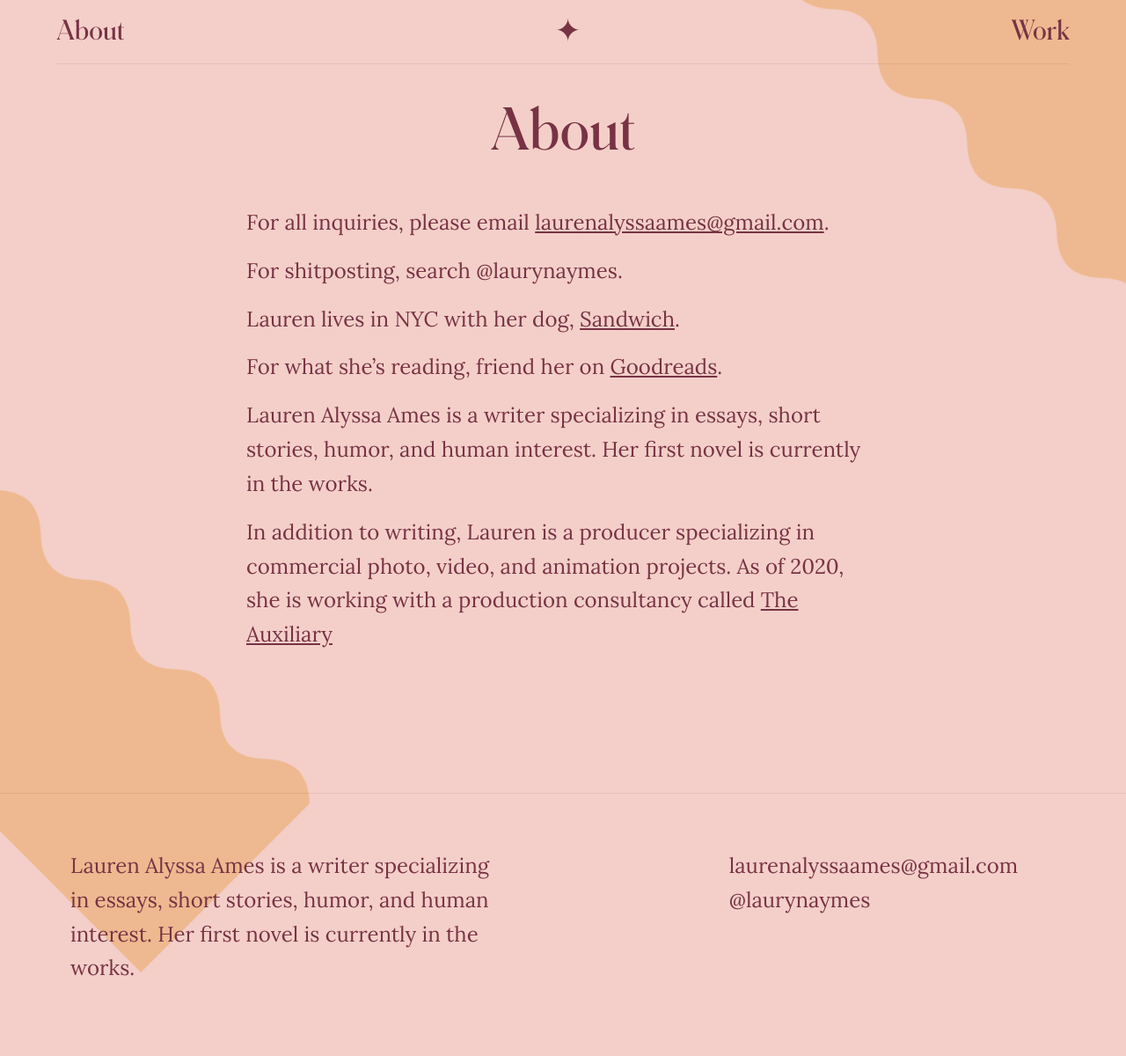
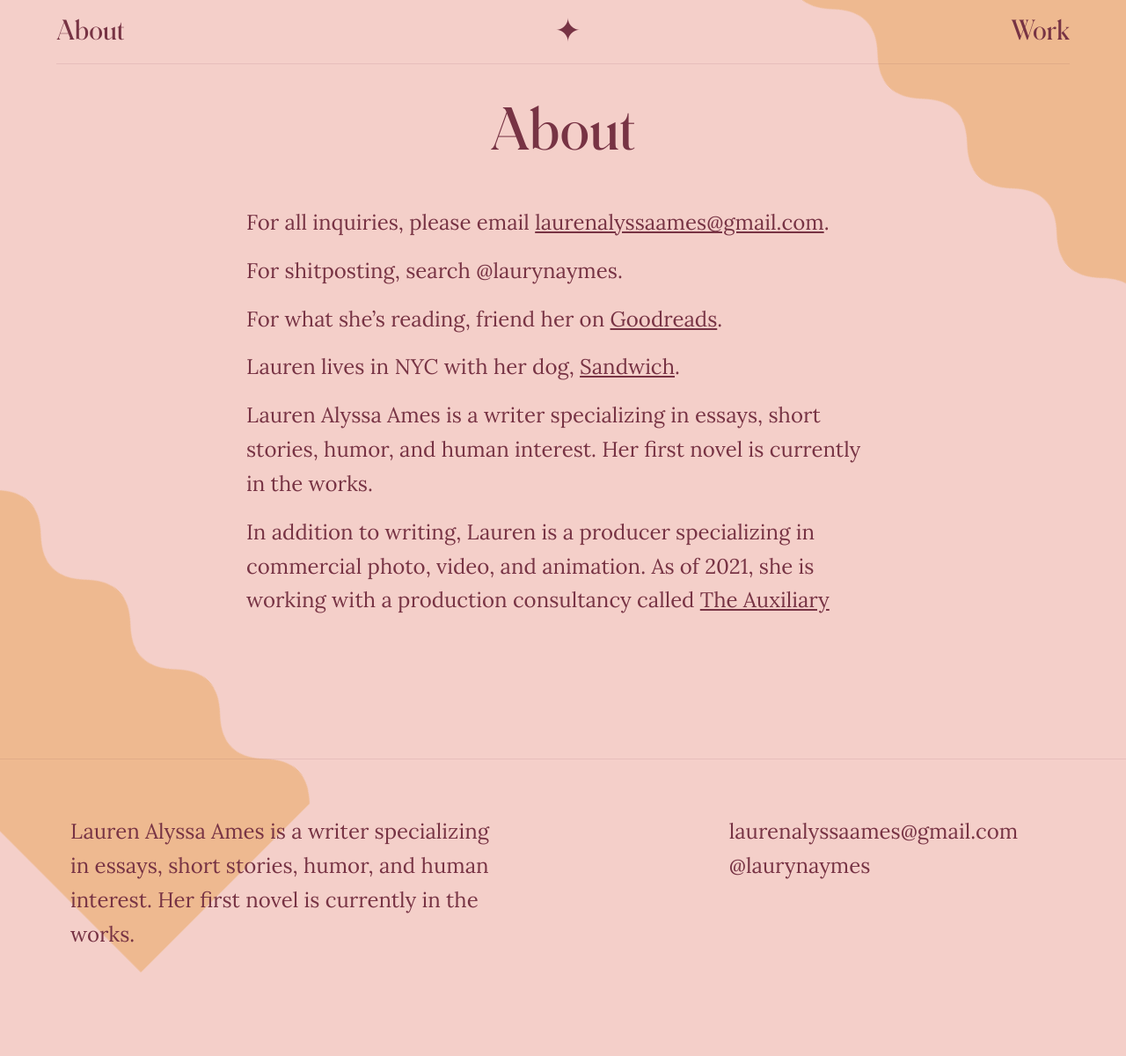
Before and after one commit to smittenn/laa-blog, a Jekyll site: the page built from about.md, in a window 1280 px wide. Shown: the whole page at 88% size. Built offline with Jekyll 4.4.1, drawn with Linux system fonts in a browser that asks for light colours; after the commit the page ends 1161 px from its top, so only the background shows below that.

Commit message:
Updated About

```diff
--- a/about.md
+++ b/about.md
@@ -9,10 +9,10 @@ For all inquiries, please email [laurenalyssaames@gmail.com](mailto:laurenalyssa
 
 For shitposting, search @laurynaymes.
 
+For what she’s reading, friend her on [Goodreads](https://www.goodreads.com/user/show/111201570-lauren).
+
 Lauren lives in NYC with her dog, [Sandwich](https://www.instagram.com/sandwichtheterrier/).
-
-For what she’s reading, friend her on [Goodreads](https://www.goodreads.com/user/show/111201570-lauren).
 
 Lauren Alyssa Ames is a writer specializing in essays, short stories, humor, and human interest. Her first novel is currently in the works.
 
-In addition to writing, Lauren is a producer specializing in commercial photo, video, and animation projects. As of 2020, she is working with a  production consultancy called [The Auxiliary](http://www.theauxiliaryco.com/)
+In addition to writing, Lauren is a producer specializing in commercial photo, video, and animation. As of 2021, she is working with a  production consultancy called [The Auxiliary](http://www.theauxiliaryco.com/)
```
